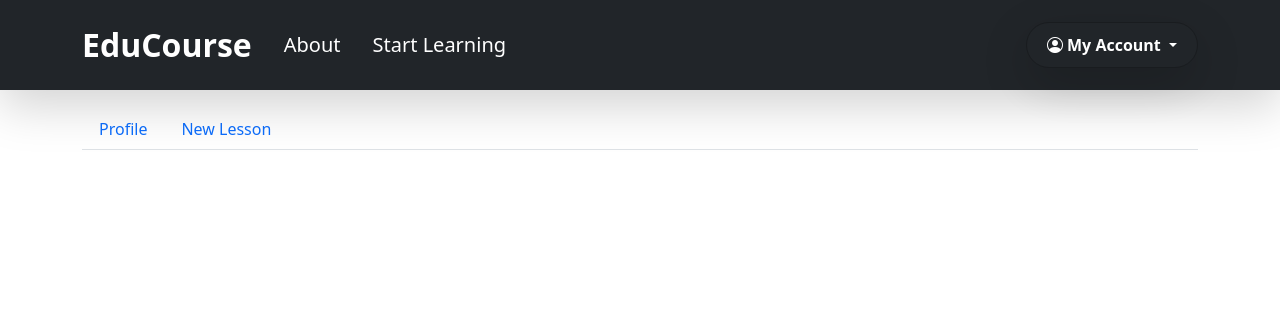
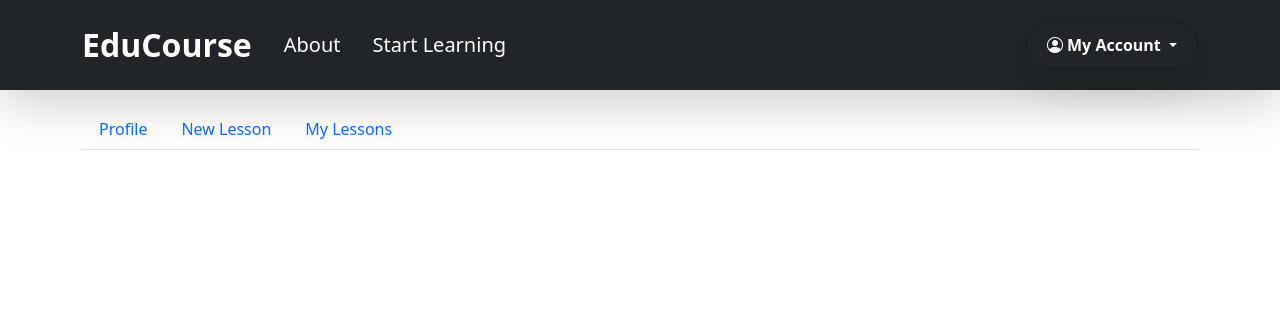
Before and after one commit to yousefxElsalahawy/EduCorses-Webstack-Portfolio-Project, a Flask app: page /dashboard in a window 1280 px wide. Shown: the top 313 px of the page. Run offline with Flask 3, Linux system fonts and the light colour scheme; a user stored in the database is signed in; some libraries are stand-ins or nearby versions.

Commit message:
Update dashboard template with new tabs and blocks
- Added 'My Lessons' tab to dashboard layout for navigation.
- Updated tab navigation to include 'New Lesson' and 'Profile' tabs.
- Introduced new block sections for 'profile', 'new_lesson', and 'user_lessons' to extend content in different views.
- Removed the 'user_lessons' tab and block section from the previous template to simplify the structure.

```diff
--- a/pythonic/templates/dashboard.html
+++ b/pythonic/templates/dashboard.html
@@ -15,6 +15,12 @@
                     data-bs-toggle="tab" data-bs-target="#nav-newLesson" type="button" role="tab"
                     aria-controls="nav-newLesson" aria-selected="true">New Lesson</button>
             </a>
+
+            <a class="link" href="/dashboard/user_lessons">
+                <button class="{{'nav-link active' if active_tab=='user_lessons' else 'nav-link'}}"
+                    id="nav-user_lessons-tab" data-bs-toggle="tab" data-bs-target="#nav-Lessons" type="button"
+                    role="tab" aria-controls="nav-Lessons" aria-selected="true">My Lessons</button>
+            </a>
         </div>
     </nav>
     <!-- Tab contents here -->
@@ -23,7 +29,8 @@
         {% block profile %} {% endblock profile%}
         <!-- New Lesson -->
         {% block new_lesson %} {% endblock new_lesson %}
-
+        <!-- User Lessons -->
+        {% block user_lessons %} {% endblock user_lessons %}
     </div>
 </div>
 {% endblock content %}
```
